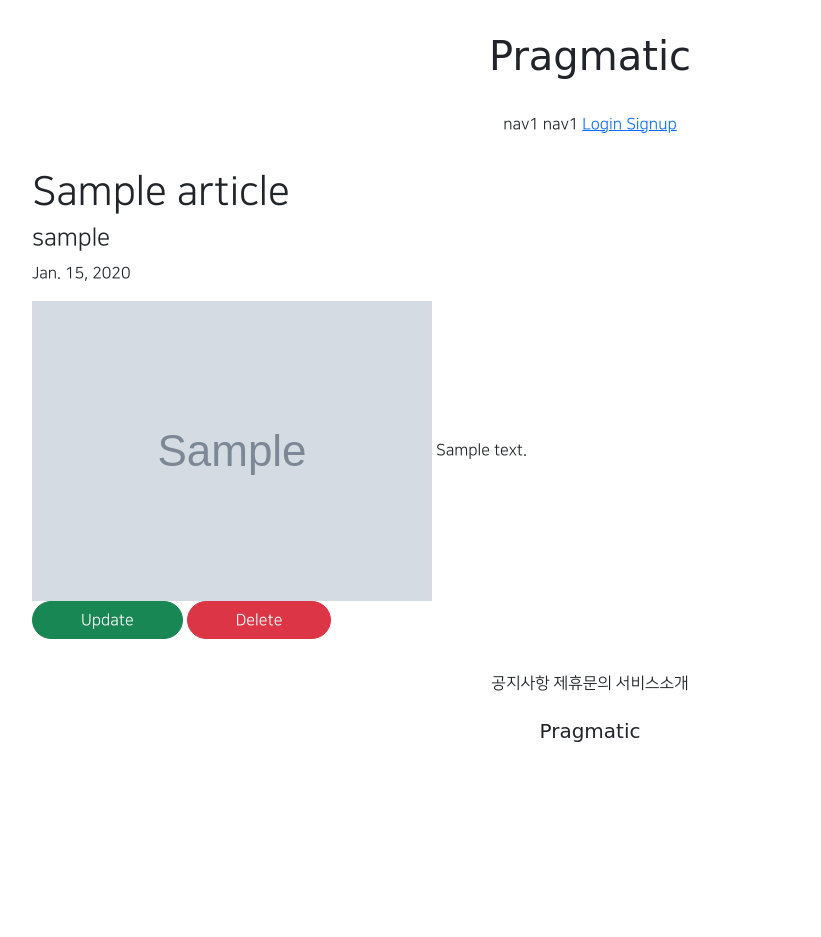
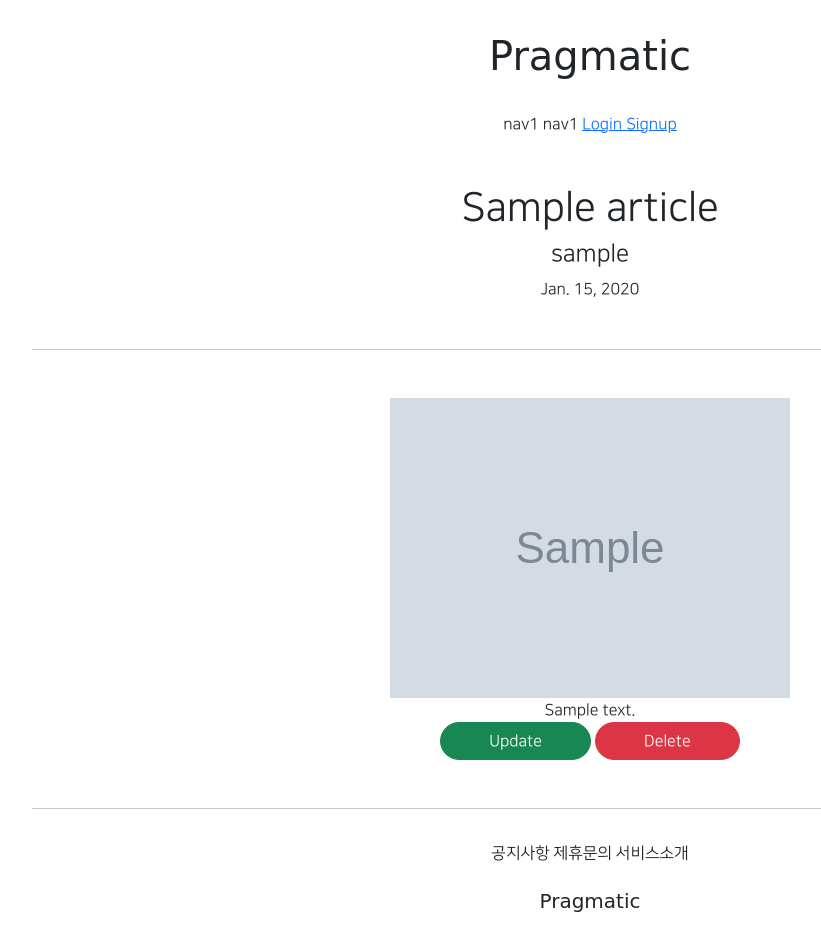
Before and after one commit to yeun38/1ban_practice, a Django app: page /articles/detail/1 in a window 1280 px wide. Shown: the whole page, without its empty margins (50-871 px from the left). Before the commit the page ends 742 px from the top, so only its background shows below. Run offline with Django 3.2, Linux system fonts and the light colour scheme; tables that the repository leaves empty hold one stand-in row (values such as "Sample post"); grey boxes marked "Sample" are stand-in pictures; parts of the project's set-up code (start-up, migrations or seed data) failed here and were passed over; some libraries are stand-ins or nearby versions.

Commit message:
08.04 - 4

```diff
--- a/articleapp/templates/articleapp/detail.html
+++ b/articleapp/templates/articleapp/detail.html
@@ -1,16 +1,24 @@
 {% extends 'base1.html' %}
 {% block content %}
-    <div class="container">
-        <div>
+    <div class="container text-center">
+        <div class="my-5">
             {#     제목 / 글쓴이 / 날짜       #}
             <h1>{{ target_article.title }}</h1>
             <h4>{{ target_article.writer.profile.nickname }}</h4>
             <p>{{ target_article.created_at }}</p>
         </div>
-        <div>
+        <hr>
+        <div class="my-5">
             {#      게시글 내용      #}
-            <img src="{{ target_article.image.url }}" alt="">
-            {{ target_article.content }}
+            <img src="{{ target_article.image.url }}"
+                 alt=""
+                 class="article_image">
+
+            <div class="article_content">
+                {{ target_article.content }}
+            </div>
+
+{#            {% if target_article.writer == user %}#}
             <div>
                 <a href="{% url 'articleapp:update' pk=target_article.pk %}"
                    class="btn btn-success rounded-pill px-5">
@@ -22,6 +30,11 @@
                 </a>
 
             </div>
+{#            {% endif %}#}
+        </div>
+        <hr>
+        <div>
+            {# 댓글 #}
         </div>
 
 
```
Also changed, not shown: articleapp/views.py (+5 -8 lines).
